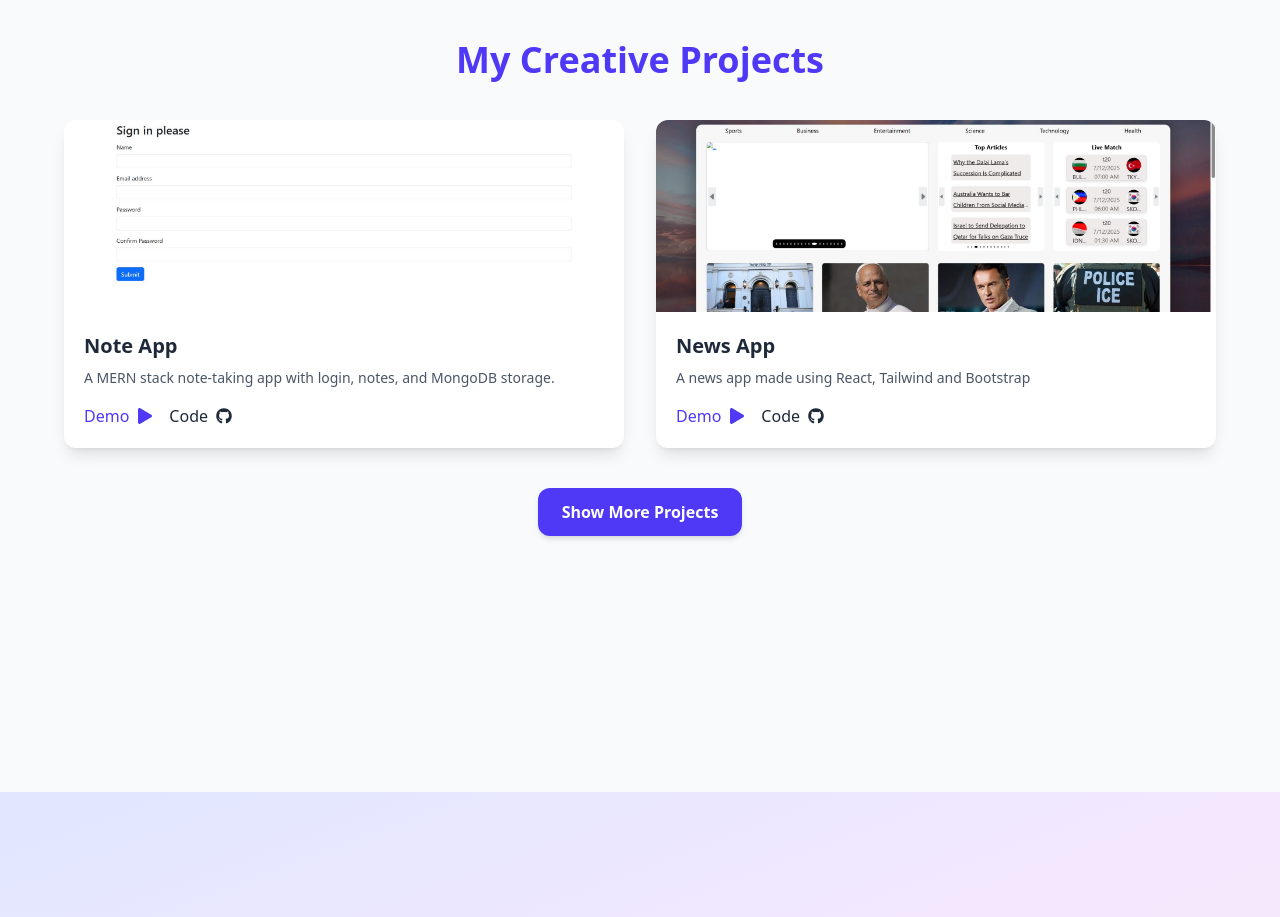
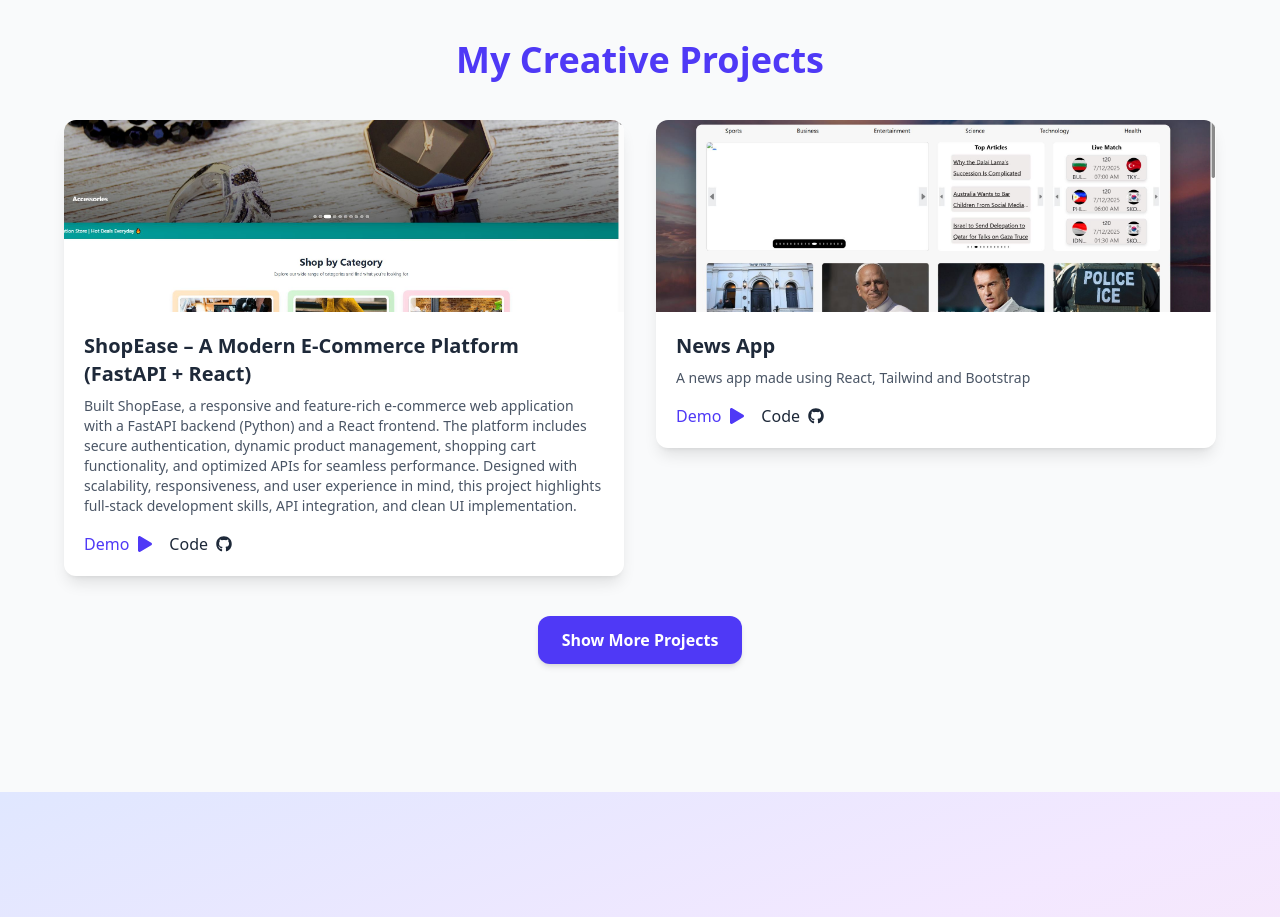
Before and after one commit to abdulrehmanafzal-webdeveloper/Portfolio_app, a React (Vite) app: page / in a window 1280 px wide. Shown: the part 2080-2997 px from the top of the page. Built offline with nearby package versions, Linux system fonts and the light colour scheme.

Commit message:
update Projects component with new ShopEase project details and image

```diff
--- a/src/Components/Projects.tsx
+++ b/src/Components/Projects.tsx
@@ -4,32 +4,37 @@ import Tilt from "react-parallax-tilt";
 import { FaGithub, FaPlay } from "react-icons/fa";
 import note from "../assets/capture1.jpg";
 import news from "../assets/capture2.jpg";
-import cag from "../assets/cag.jpg";
+import shopease from "../assets/capture3.jpg";
 
 // All project data
 const allProjects = [
   {
-    title: "Note App",
-    description: "A MERN stack note-taking app with login, notes, and MongoDB storage.",
-    image: note,
-    videoLink: "https://www.loom.com/share/803da4999e444269af36009747abf17d?sid=002818d1-8834-4e2e-b301-9162a3ba8665",
-    codeLink: "https://github.com/abdulrehmanafzal-webdeveloper/Note-app",
+    title: "ShopEase – A Modern E-Commerce Platform (FastAPI + React)",
+    description:
+      "Built ShopEase, a responsive and feature-rich e-commerce web application with a FastAPI backend (Python) and a React frontend. The platform includes secure authentication, dynamic product management, shopping cart functionality, and optimized APIs for seamless performance. Designed with scalability, responsiveness, and user experience in mind, this project highlights full-stack development skills, API integration, and clean UI implementation.",
+    image: shopease,
+    videoLink:
+      "https://shopease-e-commerce-m34ijjxpj-ars-projects-9ef3b893.vercel.app/",
+    codeLink:
+      "https://github.com/abdulrehmanafzal-webdeveloper/Shopease-e-commerce",
   },
   {
     title: "News App",
     description: "A news app made using React, Tailwind and Bootstrap",
     image: news,
-    videoLink: "https://www.loom.com/share/9010d1a44f7c4b87b946e9224cb70aef?sid=8dd8c8a8-773f-420a-8c42-200741b3892c",
+    videoLink:
+      "https://www.loom.com/share/9010d1a44f7c4b87b946e9224cb70aef?sid=8dd8c8a8-773f-420a-8c42-200741b3892c",
     codeLink: "https://github.com/abdulrehmanafzal-webdeveloper/News-app",
   },
   {
-  title: "CAG API (FastAPI + AI)",
-  description: "A FastAPI-powered Conversational AI Gateway with endpoints to append, delete, query, and list AI-based user prompts. Includes UUID-based document storage and OpenAI integration for intelligent responses.",
-  image: cag, // replace this with your actual image import
-  videoLink: "https://www.loom.com/share/432c9ce894e0435eb1176306c2ded8de?sid=28e6d91a-8b73-4878-9886-168e52f95058", // replace with your actual Loom video
-  codeLink: "https://github.com/abdulrehmanafzal-webdeveloper/CAG-project", // adjust if repo URL is different
-}
-
+    title: "Note App",
+    description:
+      "A MERN stack note-taking app with login, notes, and MongoDB storage.",
+    image: note,
+    videoLink:
+      "https://www.loom.com/share/803da4999e444269af36009747abf17d?sid=002818d1-8834-4e2e-b301-9162a3ba8665",
+    codeLink: "https://github.com/abdulrehmanafzal-webdeveloper/Note-app",
+  },
 ];
 
 const Projects = () => {
@@ -65,8 +70,12 @@ const Projects = () => {
                 className="w-full h-48 object-cover"
               />
               <div className="p-5">
-                <h3 className="text-xl font-bold text-gray-800">{project.title}</h3>
-                <p className="text-gray-600 text-sm mt-2">{project.description}</p>
+                <h3 className="text-xl font-bold text-gray-800">
+                  {project.title}
+                </h3>
+                <p className="text-gray-600 text-sm mt-2">
+                  {project.description}
+                </p>
                 <div className="flex gap-4 mt-4">
                   {project.videoLink && (
                     <a
```
Also changed, not shown: src/assets/Capture3.jpg (added).
